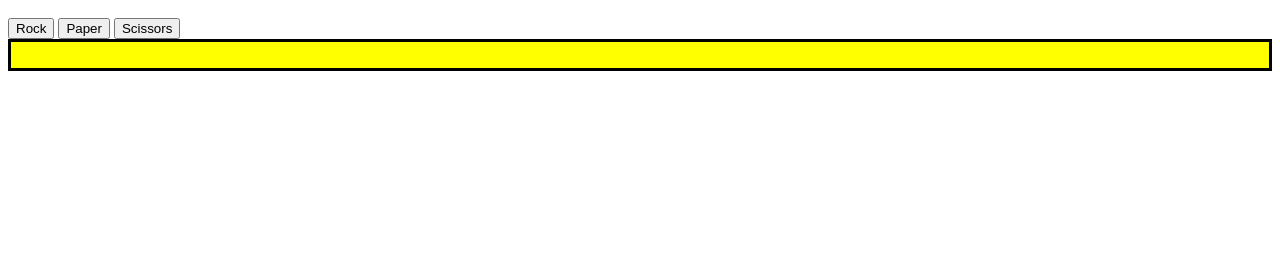
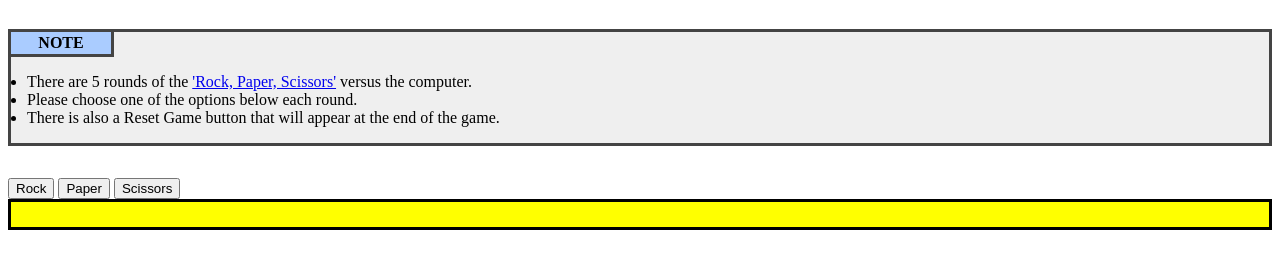
Before and after one commit to redbairn/top-rock-paper-scissors, a plain HTML site: page index.html in a window 1280 px wide. Shown: the part 48-316 px from the top of the page. Drawn offline with Linux system fonts and the light colour scheme.

Commit message:
Added notice box

```diff
--- /dev/null
+++ b/css/main.css
@@ -0,0 +1,21 @@
+.notice{
+    background-color: #EFEFEF;
+    border: 3px solid #444;
+    padding: 1rem;
+    margin: 2rem 0;
+}
+
+.notice::before{
+    content: "NOTE";
+    background: #AACCFF;
+    width: 5rem;
+    border-right: 3px solid #444;
+    border-bottom: 3px solid #444;
+    display: block;
+    text-align: center;
+    position: relative;
+    left: -1rem;
+    top: -1rem;
+    padding: 2px 10px;
+    font-weight: bold;
+}
--- a/index.html
+++ b/index.html
@@ -1,9 +1,15 @@
 <html>
     <head>
+        <link rel="stylesheet" href="css/main.css">
         <script src="js/main.js" defer></script>
     </head>
     <body>
         <h1>Rock Paper Scissors</h1>
+        <ul class="notice">
+            <li>There are 5 rounds of the <a href="https://en.wikipedia.org/wiki/Rock_paper_scissors" target="_blank">'Rock, Paper, Scissors'</a> versus the computer.</li>
+            <li>Please choose one of the options below each round.</li>
+            <li>There is also a Reset Game button that will appear at the end of the game.</li>
+        </ul>
         <div id="container">
             <button id="rock">Rock</button>
             <button id="paper">Paper</button>
--- a/js/main.js
+++ b/js/main.js
@@ -30,7 +30,7 @@ const totalRounds = 5;
 function playRound(humanChoice, computerChoice) {
 
     const content3 = document.createElement("p");
-    content3.textContent = `The human chose: ${["Rock", "Paper", "Scissors"][humanChoice]}`;
+    content3.textContent = `The human chose:    ${["Rock", "Paper", "Scissors"][humanChoice]}`;
     content1.appendChild(content3);
 
     const content4 = document.createElement("p");
@@ -58,8 +58,10 @@ function playRound(humanChoice, computerChoice) {
     }
 
     const content8 = document.createElement("p");
-    content8.textContent = `Current Score - Computer: ${computerScore}, Human: ${humanScore}`;
+    const content9 = document.createElement("hr");
+    content8.textContent = `[Current Score - Computer: ${computerScore}, Human: ${humanScore}]`;
     content8.setAttribute("style", "font-weight:bold;");
+    content8.appendChild(content9);
     content1.appendChild(content8);
 
     // Increment rounds
```
